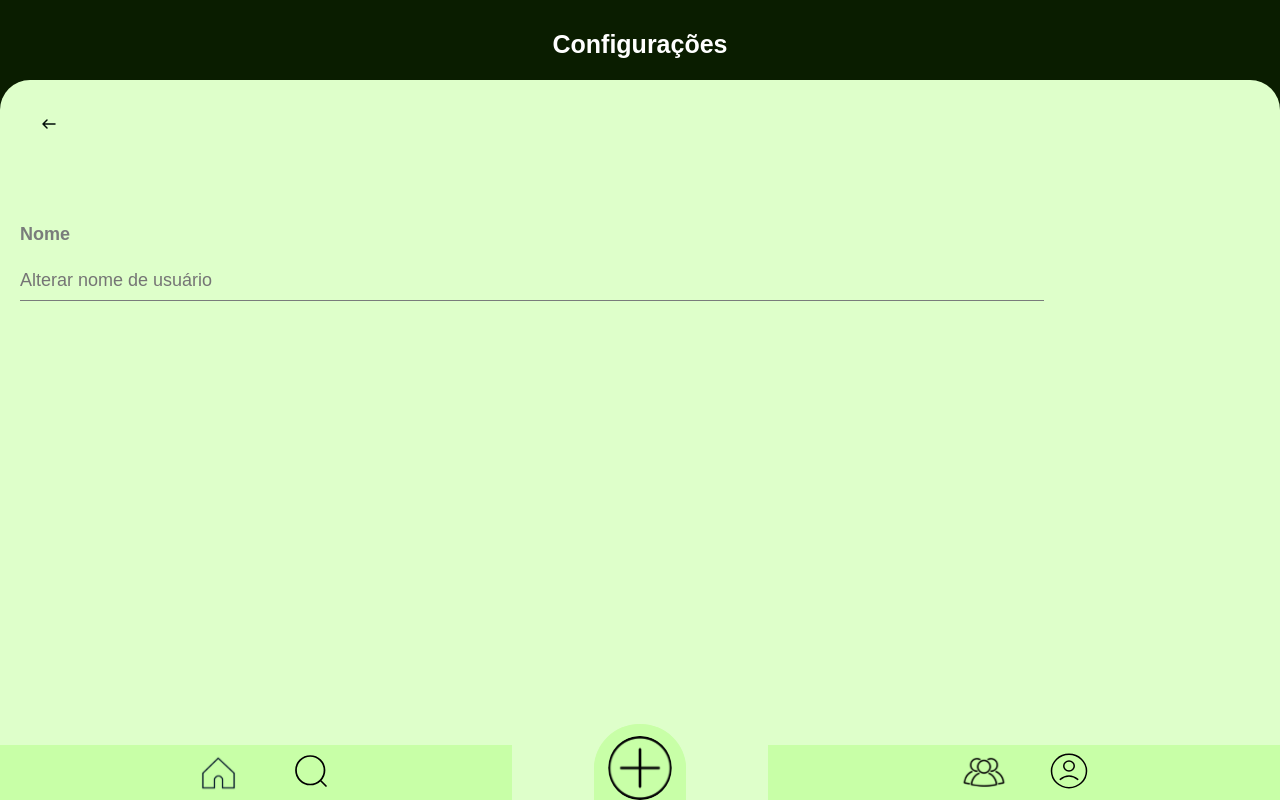
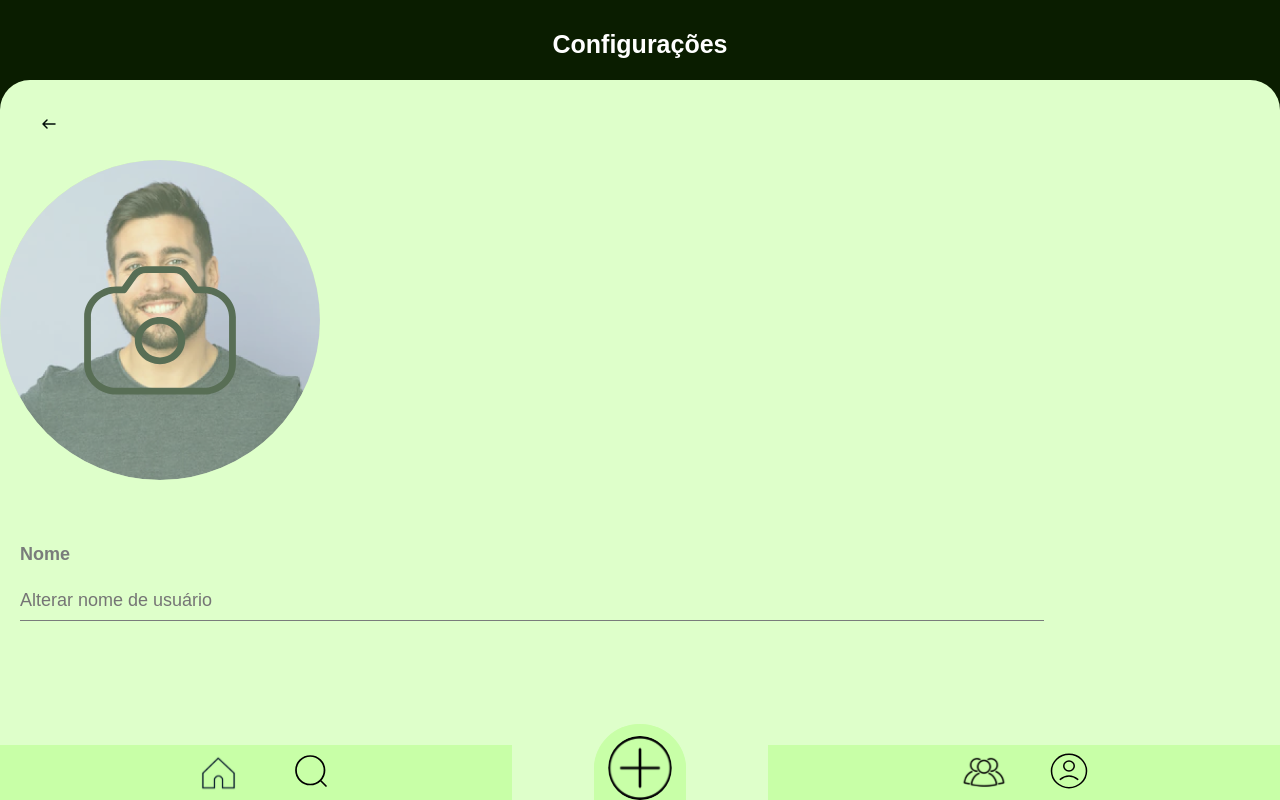
Before and after one commit to Biaa-Fialho/new-old-cloth, a React (Create React App) app in the folder frontend/: page /confgAccount in a window 1280 px wide. Built offline with nearby package versions, Linux system fonts and the light colour scheme; a web font is replaced by a local one.

Commit message:
pagina de conf account

```diff
--- a/frontend/src/pages/ConfAccont/ConfAccont.js
+++ b/frontend/src/pages/ConfAccont/ConfAccont.js
@@ -1,7 +1,9 @@
 import FooterB from "../../components/FooterBotton/FooterB"
 import HeaderGeral from "../../components/Header/HeaderGeral"
 import HeaderSeta from "../../components/Header/HeaderSeta"
-import { DivClara, DivEscura, InputName, LabelContainer } from "./style"
+import ImgCamera from "../../assets/ImgCamera2.svg"
+// import ImgBoyPerfil from "../../assets/BoyPerfilPhoto.svg"
+import { DivClara, DivEscura, DivImagens, DivInputSelect, ImgBoyPerfilContainer, ImgMedia, InputName, InputSelectFile, LabelContainer } from "./style"
 
 
 function  ConfAccont(){
@@ -13,7 +15,15 @@ function  ConfAccont(){
             <DivEscura>
                 <DivClara>
                     <HeaderSeta/>
-
+                    <DivInputSelect>
+                        <label htmlFor="file-input">
+                            <InputSelectFile type="file" id="file-input"/>
+                            <DivImagens>
+                                <ImgMedia src={ImgCamera} alt="Imagem de uma camera minimalista" />
+                                {/* <ImgBoyPerfilContainer src={ImgBoyPerfil} alt="foto homem branco, com cabelo e barba castanho escuro, camiseta cinsa escura e fundo cinza claro " /> */}
+                            </DivImagens>
+                        </label>
+                    </DivInputSelect>
                     <LabelContainer>Nome
                         <InputName placeholder='Alterar nome de usuário' required/>
                     </LabelContainer>
--- a/frontend/src/pages/ConfAccont/style.jsx
+++ b/frontend/src/pages/ConfAccont/style.jsx
@@ -1,4 +1,6 @@
 import styled from "styled-components";
+
+import ImgBoyPerfil from "../../assets/BoyPerfilPhoto.svg"
 
 export const DivClara = styled.div`
     background-color: #deffca;
@@ -27,9 +29,71 @@ export const DivClara = styled.div`
 export const DivEscura = styled.div`
     background-color: #0a1d00;
 `
+export const DivInputSelect = styled.div`
+    background-image: url(${ImgBoyPerfil});
+    background-size: cover;
+    opacity: 0.6;
+    width: 25vw;
+    height: 25vw;
+    background-color: #797c7b7e;
+
+    color: transparent;
+    border-radius: 100%;
+
+    display: flex;
+    flex-direction: column;
+    justify-content: center;
+    align-items: center;
+    max-width: 25vw;
+    max-height: 25vw;
+    position: relative;
+`
+
+export const InputSelectFile = styled.input`
+    border-radius: 100%;
+    border: none;
+    color: transparent;
+    opacity: 0;
+
+    /* Alteração: Remova estas linhas */
+    display: flex;
+    flex-direction: row;
+    align-items: center;
+    justify-content: center;
+`
+
+export const DivImagens = styled.div`
+    display: flex;
+    flex-direction: column;
+    justify-content: center;
+    align-items: center;
+`
+export const ImgMedia = styled.img`
+    width: 12vw;
+    height: 12vw;
+
+    background-color: transparent;
+
+    display: flex;
+    flex-direction: row;
+    align-items: center;
+    justify-content: center;
+    position: relative;
+
+    z-index: 100;
+`
+export const ImgBoyPerfilContainer = styled.img`
+    width: 25vw;
+    height: 25vw;
+    max-width: 25vw;
+    max-height: 25vw;
+    position: relative;
+
+    z-index: 0;
+`
 export const LabelContainer = styled.label`
     font-family: Arial, Helvetica, sans-serif;
-    margin-top: 8vh;
+    margin-top: 6vh;
     color: #797c7b;
     font-weight: bold;
     font-size: large;
```
Also changed, not shown: frontend/src/assets/ImgCamera2.svg (added), frontend/src/assets/camera.svg (added).
